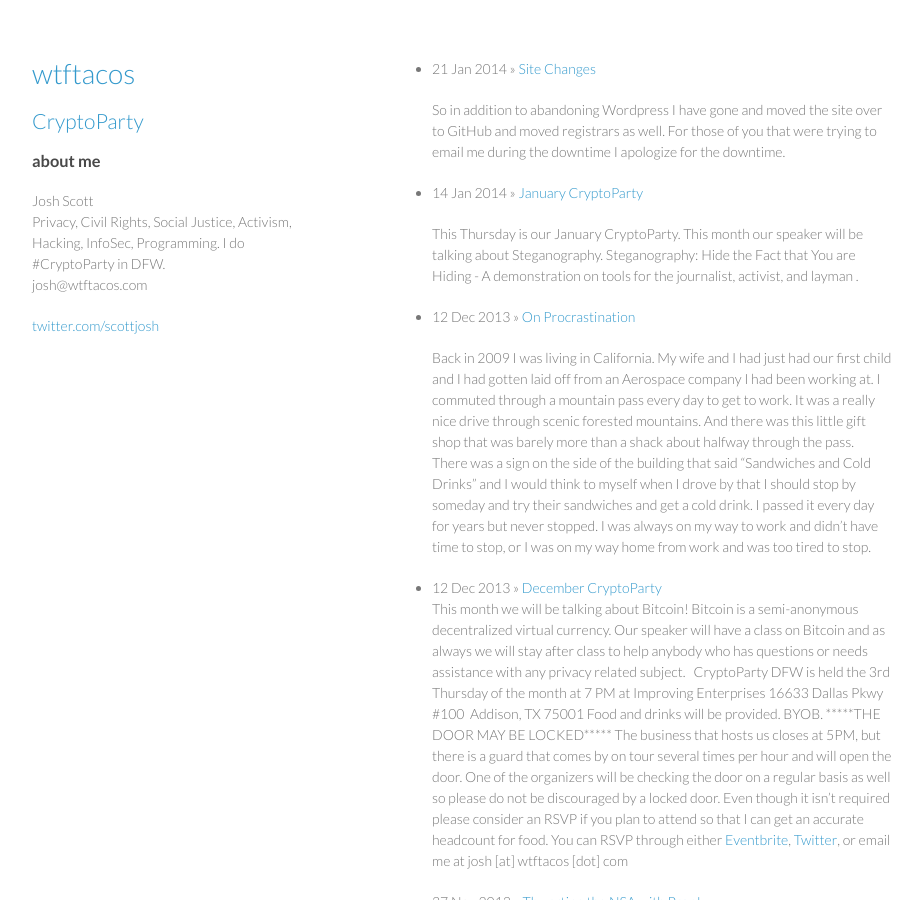
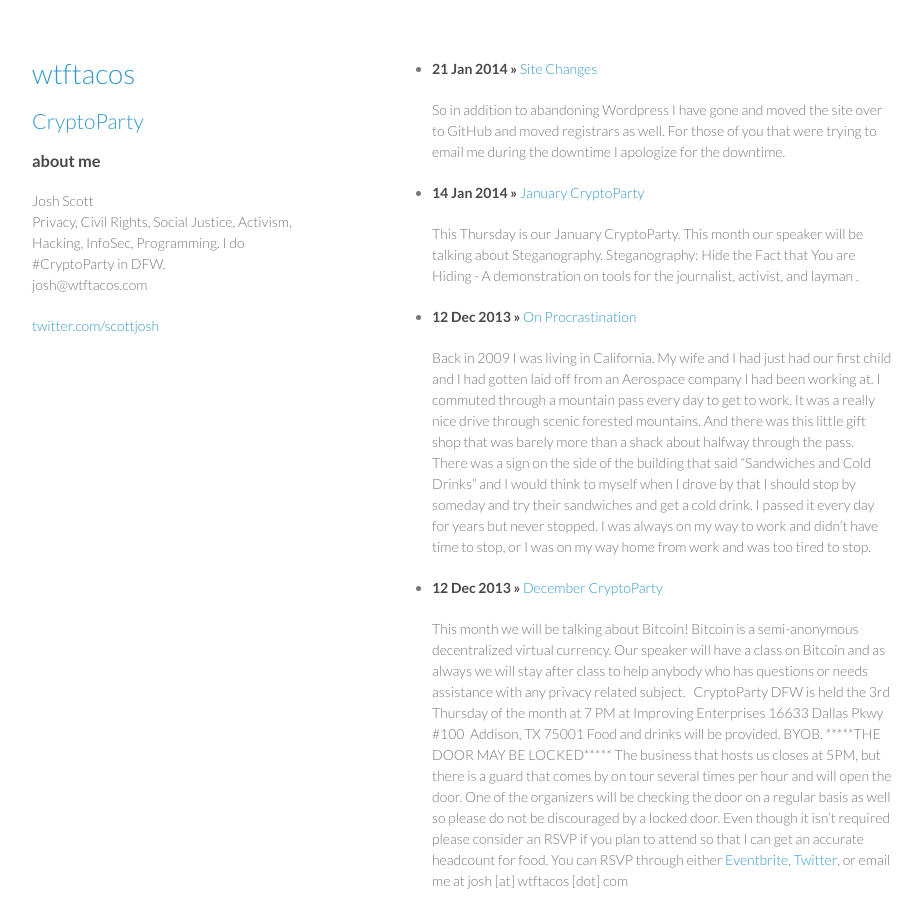
Before and after one commit to bluegeist/bluegeist.github.io, a Jekyll site: the page built from index.html, in a window 1280 px wide and 900 px high. Shown: the whole window, without its empty margins (178-1100 px from the left). Built offline with Jekyll 4.4.1, drawn with Linux system fonts in a browser that asks for light colours; Markdown is read by kramdown in place of the engine named in the settings.

Commit message:
style adjustments

```diff
--- a/index.html
+++ b/index.html
@@ -6,8 +6,8 @@
 <ul class="posts">
   {% for post in site.posts %}
     <li>
-      <span>{{ post.date | date_to_string }}</span> &raquo;
-      <a href="{{ post.url }}">{{ post.title }}</a>
+      <h4><span>{{ post.date | date_to_string }}</span> &raquo;
+      <a href="{{ post.url }}">{{ post.title }}</a></h4>
       <p>{{post.excerpt}}</p>
     </li>
   {% endfor %}
```
Also changed, not shown: 3 other files.
